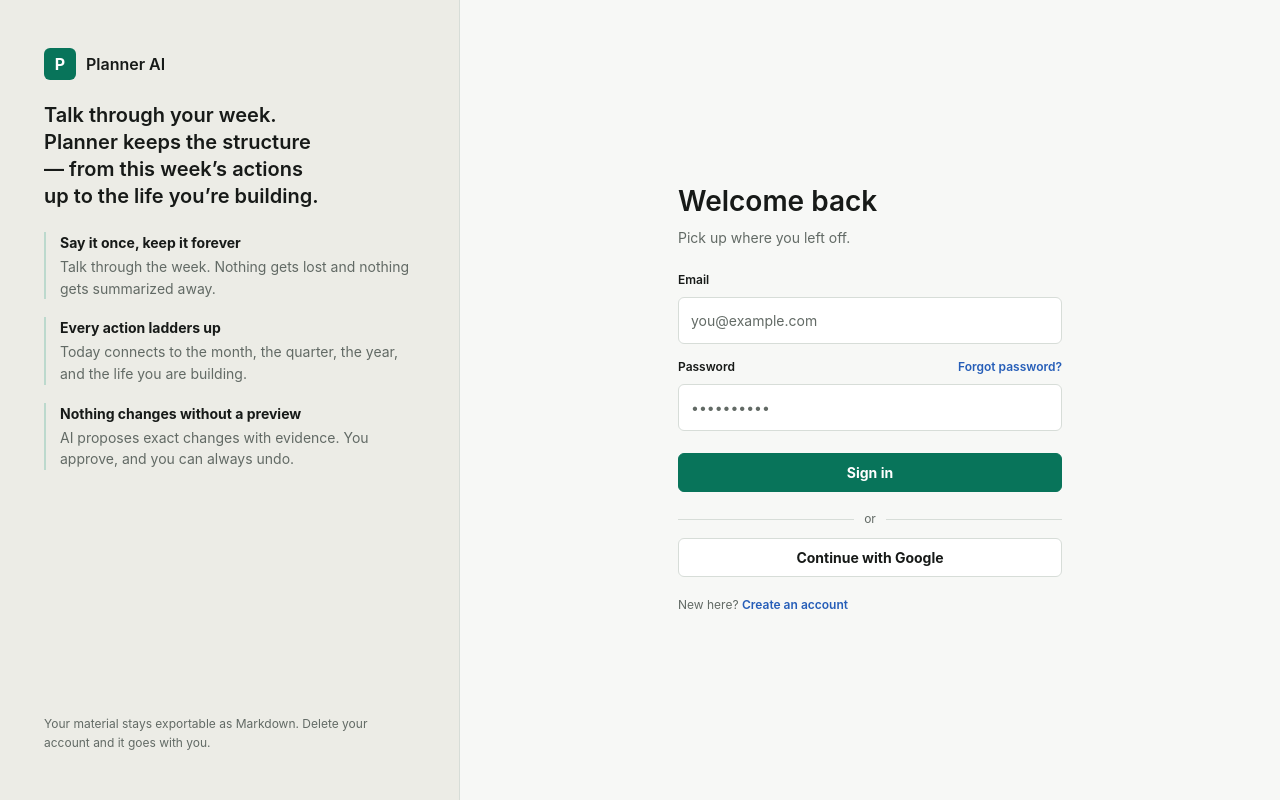
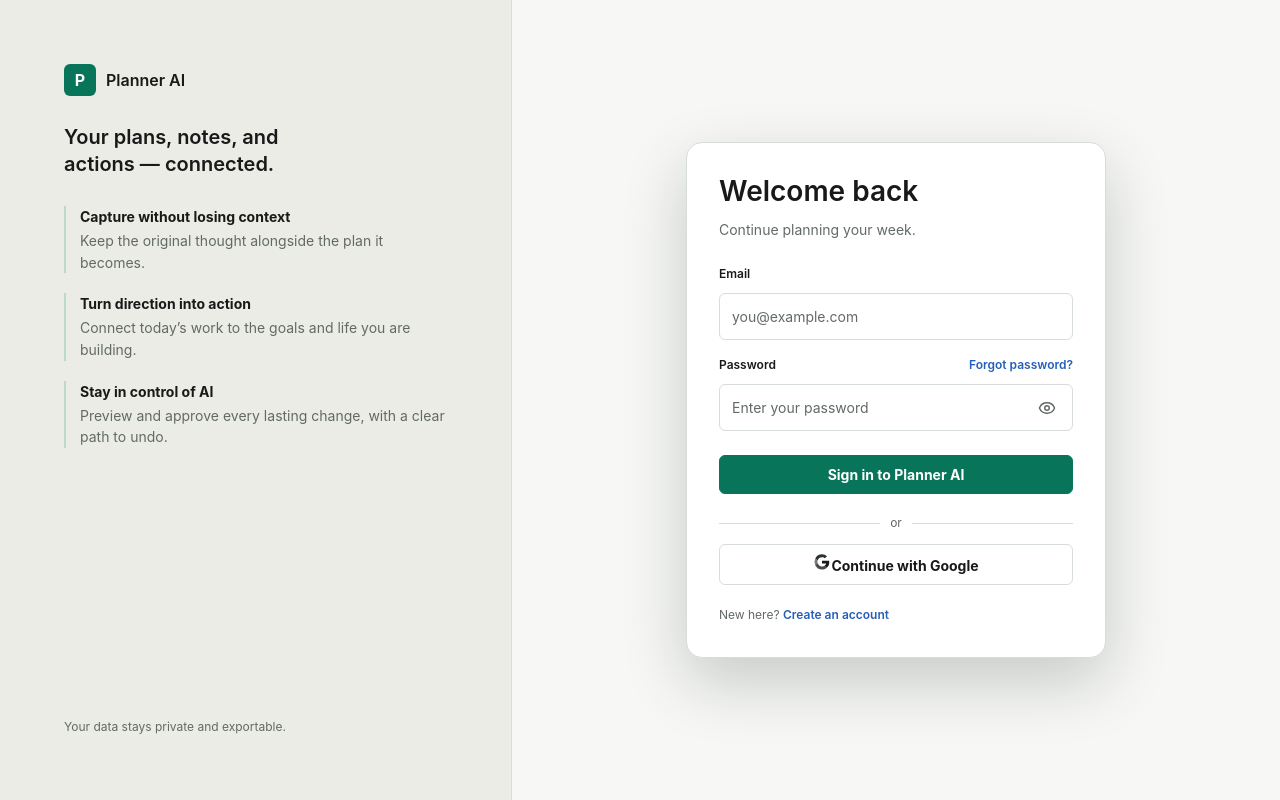
Before and after one commit to KalebBefekadu/planner-ai, a Next.js app in the folder web/: page /login in a window 1280 px wide. Built offline with nearby package versions, Linux system fonts and the light colour scheme; no server answers.

Commit message:
refactor: simplify the sign-in experience

```diff
--- a/web/src/app/login/page.tsx
+++ b/web/src/app/login/page.tsx
@@ -1,4 +1,5 @@
 import Link from 'next/link';
+import { PasswordField } from '@/components/password-field';
 import { PerimeterMessage, PerimeterShell } from '@/components/perimeter-shell';
 import { login, loginWithGoogle } from '../auth/actions';
 
@@ -12,9 +13,13 @@
 
   return (
     <PerimeterShell>
-      <div className="perimeter-form">
-        <h1>Welcome back</h1>
-        <p className="perimeter-lede">Pick up where you left off.</p>
+      <section className="perimeter-form perimeter-card" aria-labelledby="login-heading">
+        <p className="perimeter-mobile-brand" aria-hidden="true">
+          <span className="perimeter-brand-mark">P</span>
+          Planner AI
+        </p>
+        <h1 id="login-heading">Welcome back</h1>
+        <p className="perimeter-lede">Continue planning your week.</p>
 
         {message && <PerimeterMessage message={message} tone="error" />}
 
@@ -37,19 +42,10 @@
             <label htmlFor="password">Password</label>
             <Link href="/forgot-password">Forgot password?</Link>
           </div>
-          <input
-            id="password"
-            name="password"
-            type="password"
-            required
-            autoComplete="current-password"
-            className="input-field"
-            placeholder="••••••••••"
-            aria-invalid={message ? true : undefined}
-          />
+          <PasswordField invalid={Boolean(message)} />
 
           <button type="submit" className="btn-primary">
-            Sign in
+            Sign in to Planner AI
           </button>
         </form>
 
@@ -60,6 +56,27 @@
         <form action={loginWithGoogle}>
           <input type="hidden" name="returnTo" value={safeReturnTo} />
           <button type="submit" className="btn-secondary perimeter-provider">
+            <svg viewBox="0 0 24 24" width="18" height="18" aria-hidden="true">
+              <path
+                fill="currentColor"
+                d="M21.6 12.23c0-.71-.06-1.23-.2-1.78H12v3.42h5.52a4.72 4.72 0 0 1-2.05 3.01l-.02.11 2.98 2.31.21.02c1.94-1.79 3.06-4.42 3.06-7.09Z"
+              />
+              <path
+                fill="currentColor"
+                opacity=".78"
+                d="M12 22c2.7 0 4.97-.89 6.63-2.68l-3.17-2.44c-.85.57-1.97.97-3.46.97a6 6 0 0 1-5.67-4.15l-.1.01-3.1 2.4-.04.1A10 10 0 0 0 12 22Z"
+              />
+              <path
+                fill="currentColor"
+                opacity=".58"
+                d="M6.33 13.7A6.16 6.16 0 0 1 6 11.73c0-.69.12-1.35.32-1.97v-.12L3.18 7.2l-.1.05a10 10 0 0 0 0 8.96l3.25-2.51Z"
+              />
+              <path
+                fill="currentColor"
+                opacity=".9"
+                d="M12 5.61c1.88 0 3.15.81 3.88 1.48l2.82-2.76A9.58 9.58 0 0 0 12 1.73a10 10 0 0 0-8.91 5.52l3.24 2.51A6.03 6.03 0 0 1 12 5.61Z"
+              />
+            </svg>
             Continue with Google
           </button>
         </form>
@@ -67,7 +84,7 @@
         <p className="perimeter-switch">
           New here? <Link href="/signup">Create an account</Link>
         </p>
-      </div>
+      </section>
     </PerimeterShell>
   );
 }
--- /dev/null
+++ b/web/src/components/password-field.tsx
@@ -0,0 +1,32 @@
+'use client';
+
+import { Eye, EyeOff } from 'lucide-react';
+import { useState } from 'react';
+
+export function PasswordField({ invalid = false }: { invalid?: boolean }) {
+  const [visible, setVisible] = useState(false);
+
+  return (
+    <div className="password-field">
+      <input
+        id="password"
+        name="password"
+        type={visible ? 'text' : 'password'}
+        required
+        autoComplete="current-password"
+        className="input-field"
+        placeholder="Enter your password"
+        aria-invalid={invalid || undefined}
+      />
+      <button
+        type="button"
+        className="password-visibility"
+        onClick={() => setVisible((current) => !current)}
+        aria-label={visible ? 'Hide entered value' : 'Show entered value'}
+        aria-pressed={visible}
+      >
+        {visible ? <EyeOff size={18} aria-hidden="true" /> : <Eye size={18} aria-hidden="true" />}
+      </button>
+    </div>
+  );
+}
--- a/web/src/components/perimeter-shell.tsx
+++ b/web/src/components/perimeter-shell.tsx
@@ -1,25 +1,25 @@
 import type { ReactNode } from 'react';
 
 /* The shell for every screen before the workspace: sign in, sign up, password
-   reset, and password update. It is the only place the product gets to say
-   what it is, so the marketing column carries the three promises rather than a
-   logo and empty space. Server component — none of this needs client JS.
+   reset, and password update. It gives the product one concise introduction
+   without competing with the task the person came here to complete. Server
+   component — none of this needs client JS.
 
    Design follows the /preview reference implementation and
    docs/product/experience.md. */
 
 const promises = [
   {
-    title: 'Say it once, keep it forever',
-    body: 'Talk through the week. Nothing gets lost and nothing gets summarized away.',
+    title: 'Capture without losing context',
+    body: 'Keep the original thought alongside the plan it becomes.',
   },
   {
-    title: 'Every action ladders up',
-    body: 'Today connects to the month, the quarter, the year, and the life you are building.',
+    title: 'Turn direction into action',
+    body: 'Connect today’s work to the goals and life you are building.',
   },
   {
-    title: 'Nothing changes without a preview',
-    body: 'AI proposes exact changes with evidence. You approve, and you can always undo.',
+    title: 'Stay in control of AI',
+    body: 'Preview and approve every lasting change, with a clear path to undo.',
   },
 ];
 
@@ -33,10 +33,7 @@
           </span>
           Planner AI
         </p>
-        <p className="perimeter-tagline">
-          Talk through your week. Planner keeps the structure — from this week&rsquo;s actions up to
-          the life you&rsquo;re building.
-        </p>
+        <p className="perimeter-tagline">Your plans, notes, and actions — connected.</p>
         <ul className="perimeter-promises">
           {promises.map((promise) => (
             <li key={promise.title}>
@@ -45,9 +42,7 @@
             </li>
           ))}
         </ul>
-        <p className="perimeter-foot">
-          Your material stays exportable as Markdown. Delete your account and it goes with you.
-        </p>
+        <p className="perimeter-foot">Your data stays private and exportable.</p>
       </aside>
       <main className="perimeter-main">{children}</main>
     </div>
@@ -61,6 +56,7 @@
         tone === 'error' ? 'perimeter-message perimeter-message-error' : 'perimeter-message'
       }
       role={tone === 'error' ? 'alert' : 'status'}
+      aria-live="polite"
     >
       {message}
     </p>
```
Also changed, not shown: web/src/app/globals.css, 2 other files (tests, documents, lock files or other folders).
